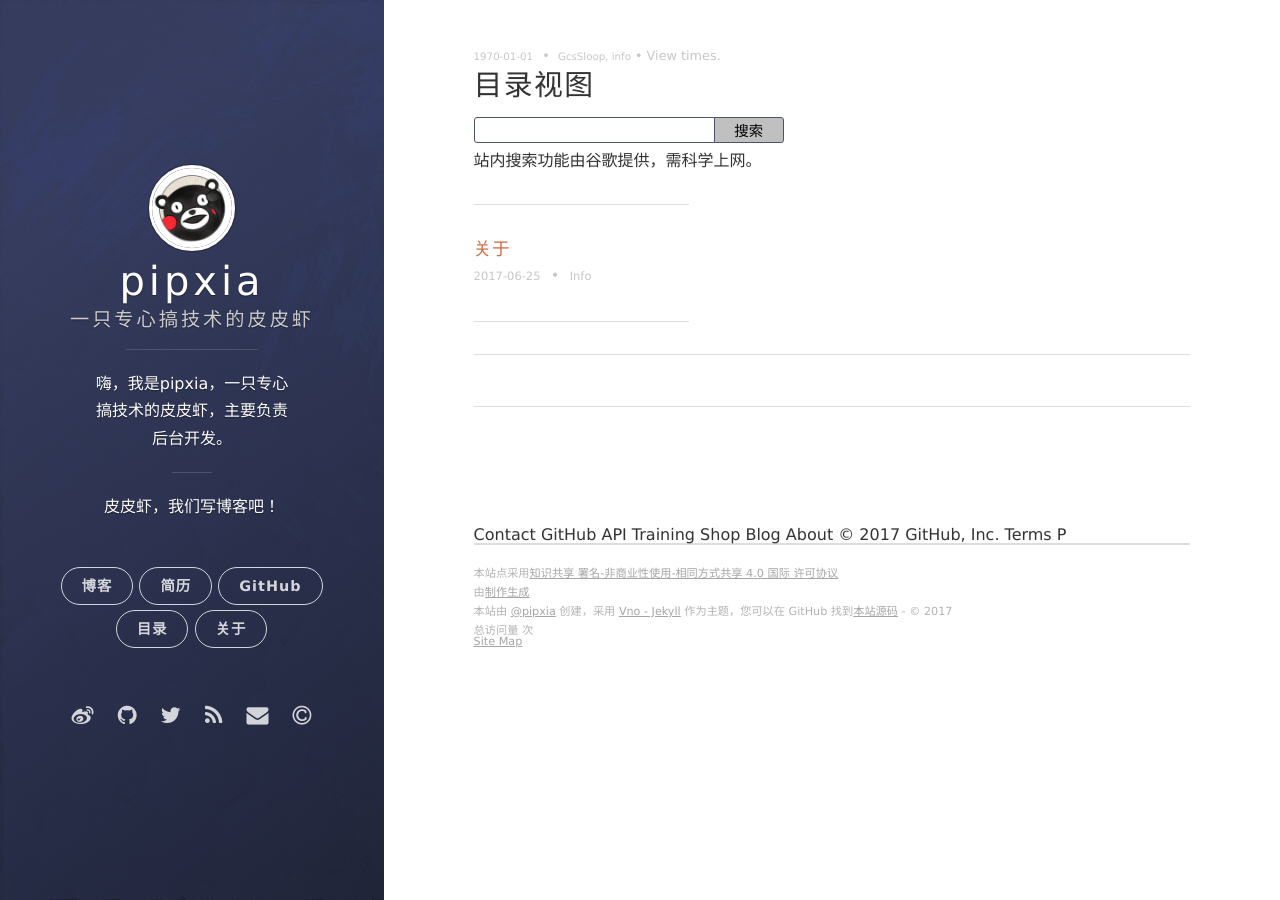
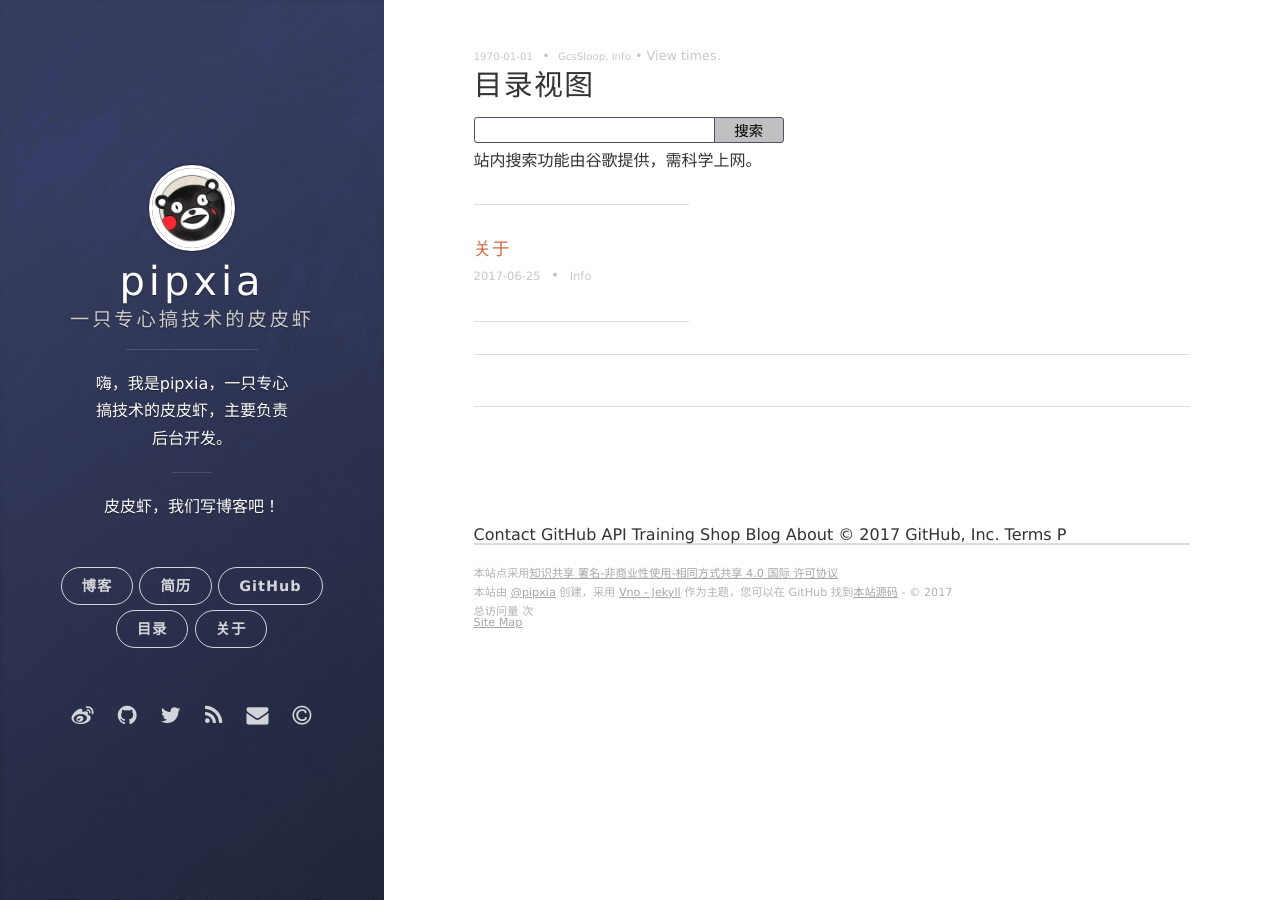
Before and after one commit to Lunaleeguo/wangxin1248.github.io, a Jekyll site: the page built from timeline.html, in a window 1280 px wide. Built offline with Jekyll 4.4.1, drawn with Linux system fonts in a browser that asks for light colours; nearby versions of some CDN libraries; comment, search, counter and statistics services are not loaded.

Commit message:
更新底部显示信息

```diff
--- a/_includes/footer.html
+++ b/_includes/footer.html
@@ -1,9 +1,8 @@
 <section class="footer">
     <footer>
         <span class="footer__copyright">本站点采用<a href="http://creativecommons.org/licenses/by-nc-sa/4.0/">知识共享 署名-非商业性使用-相同方式共享 4.0 国际 许可协议</a></span>
-    	<span class="footer__copyright">由<a rel="license" href="https://creativecommons.org/licenses/by-nc-nd/4.0/deed.zh">制作生成</a></span>
         <span class="footer__copyright">本站{% if site.creator %}由 {{site.creator}} 创建，{% endif %}采用 <a href="https://github.com/onevcat/vno-jekyll">Vno - Jekyll</a> 作为主题，您可以在 GitHub 找到<a href="https://github.com/wangxin1248/wangxin1248.github.io">本站源码</a> - &copy; {{site.time | date: "%Y"}}</span>
-        <span  id="busuanzi_container_site_pv"> 总访问量 <span id="busuanzi_value_site_pv"></span> 次</span></span>
+        <span id="busuanzi_container_site_pv"> 总访问量 <span id="busuanzi_value_site_pv"></span> 次</span>
         <span class="footer__sitemap, footer__copyright"><a href="http://www.gcssloop.com/sitemap.xml">Site Map</a></span>
     </footer>
 </section>
```
